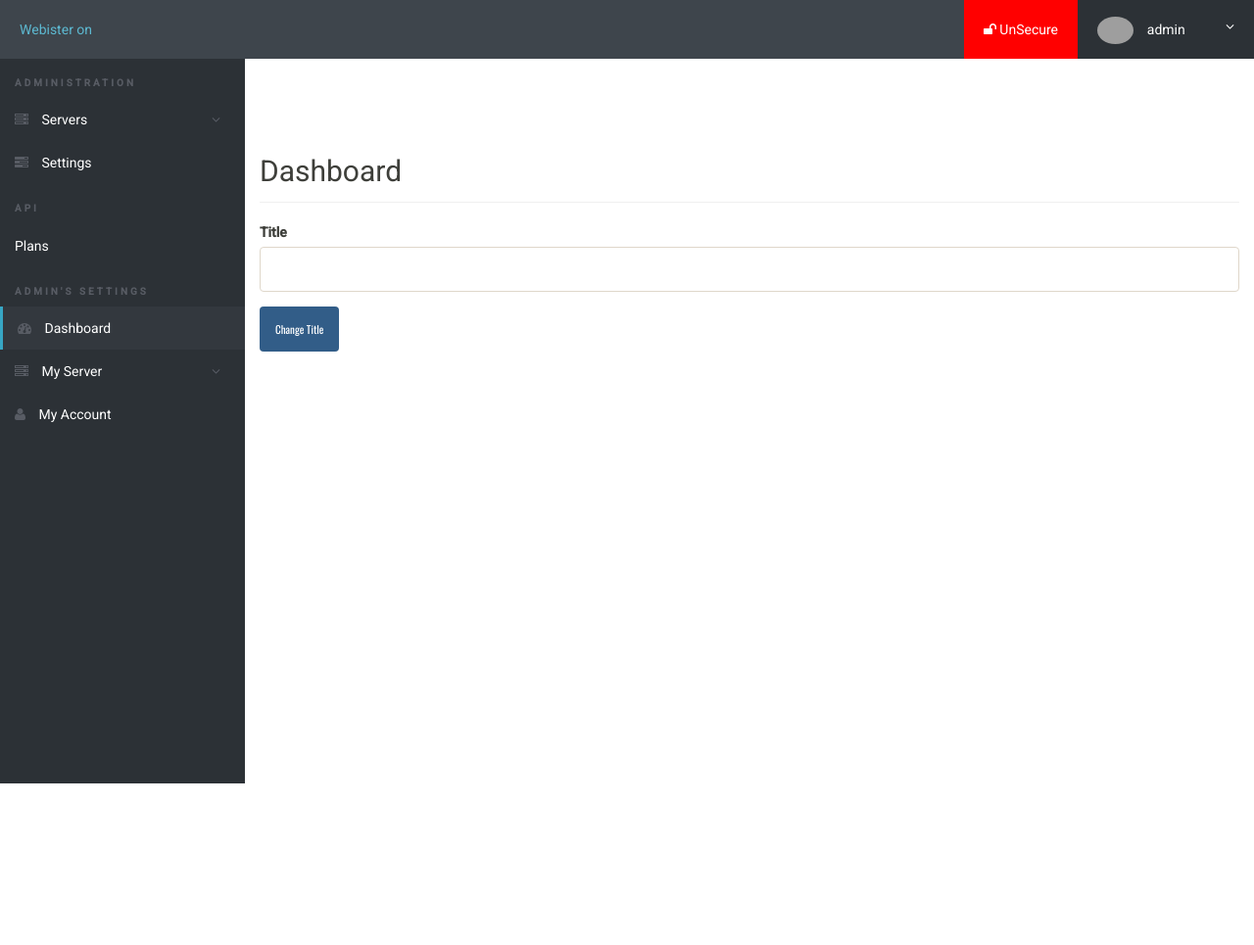
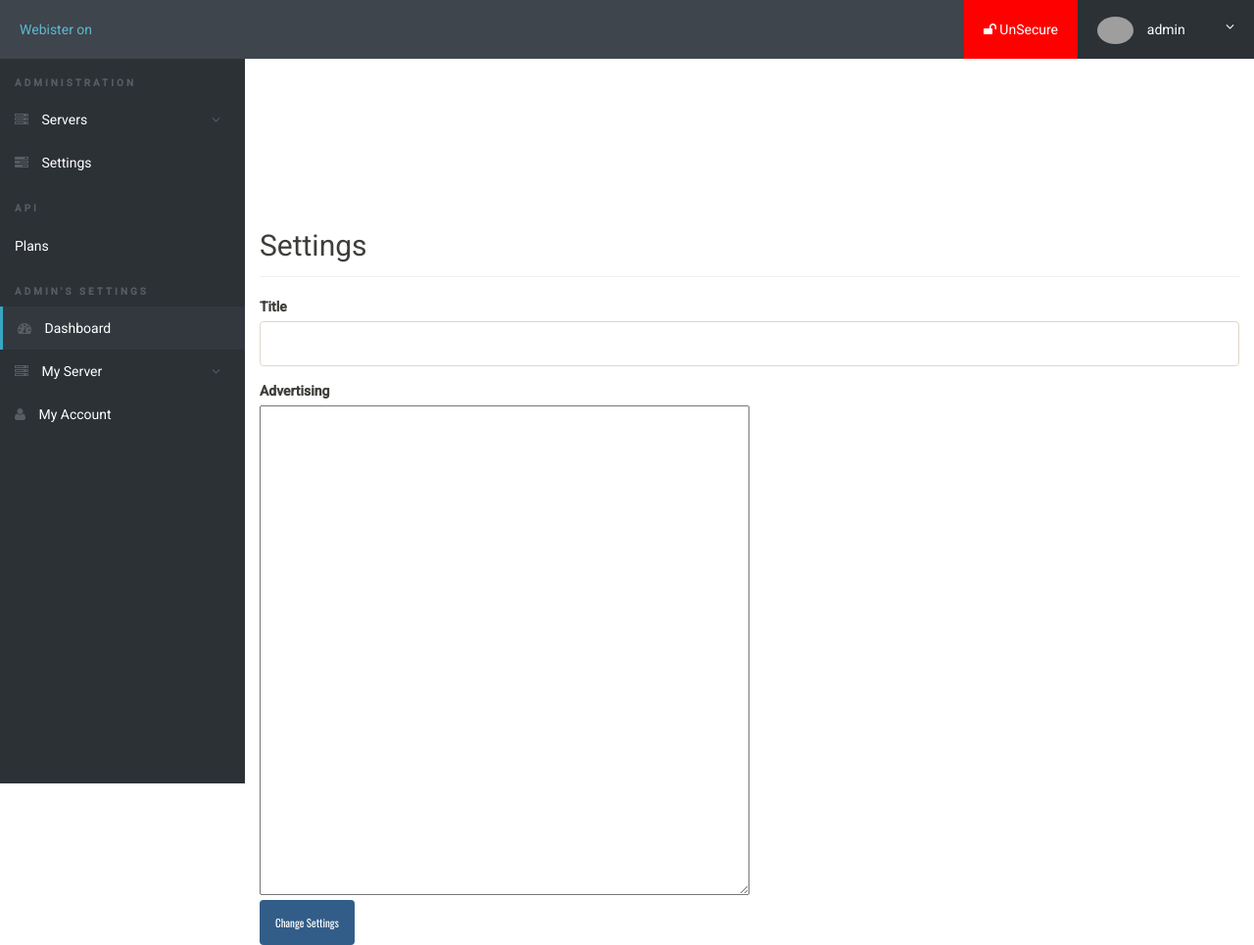
Before and after one commit to devmachine321/webister, a PHP site: page /to/settings.php in a window 1280 px wide. Shown: the whole page at 98% size. Before the commit the page ends 800 px from the top, so only its background shows below. Run offline with PHP 8.4, Linux system fonts and the light colour scheme; the visitor is signed in with stand-in values (Sample User, id 1); data that the repository does not hold is empty; grey boxes are pictures that could not be loaded.

Commit message:
[0.0.2 Publish Advertising]

```diff
--- a/app/tmp/webister/interface/include/head.php
+++ b/app/tmp/webister/interface/include/head.php
@@ -188,3 +188,14 @@ mysqli_close($con);
   </div>
 
 </div>
+	<div class="content-wrapper">
+			<div class="container-fluid">
+
+				<div class="row">
+					<div class="col-md-12">
+
+					<?php echo file_get_contents("data/head"); ?>
+						</div>
+							</div>
+								</div>
+									</div>
--- a/app/tmp/webister/interface/settings.php
+++ b/app/tmp/webister/interface/settings.php
@@ -5,7 +5,7 @@
 				<div class="row">
 					<div class="col-md-12">
 
-						<h2 class="page-title">Dashboard</h2>
+						<h2 class="page-title">Settings</h2>
 
 						<form method="POST" action="title.php">
   <fieldset class="form-group">
@@ -33,7 +33,11 @@ mysqli_close($con);
 
 ?>">
   </fieldset>
-<button type="submit" class="btn btn-primary">Change Title</button>
+   <label for="formGroupExampleInput">Advertising</label><Br>
+   <textarea style="width:500px;height:500px;" name="head"><?php echo file_get_contents("data/head"); ?></textarea><Br>
+  </fieldset>
+<button type="submit" class="btn btn-primary">Change Settings</button>
+
 </form>
 						</div></div>
 						</div>
--- a/app/tmp/webister/interface/title.php
+++ b/app/tmp/webister/interface/title.php
@@ -5,6 +5,7 @@ include("config.php");
     $sql = 'update Settings set id="1", value="'.$_POST['title'].'",code="title" where id="1"';
     mysqli_query($con, $sql);
     mysqli_close($con);
+    file_put_contents("data/head",$_POST["head"]);
     header('Location: index.php?page=cp#');
 
     ?>
```
Also changed, not shown: 2 other files.
